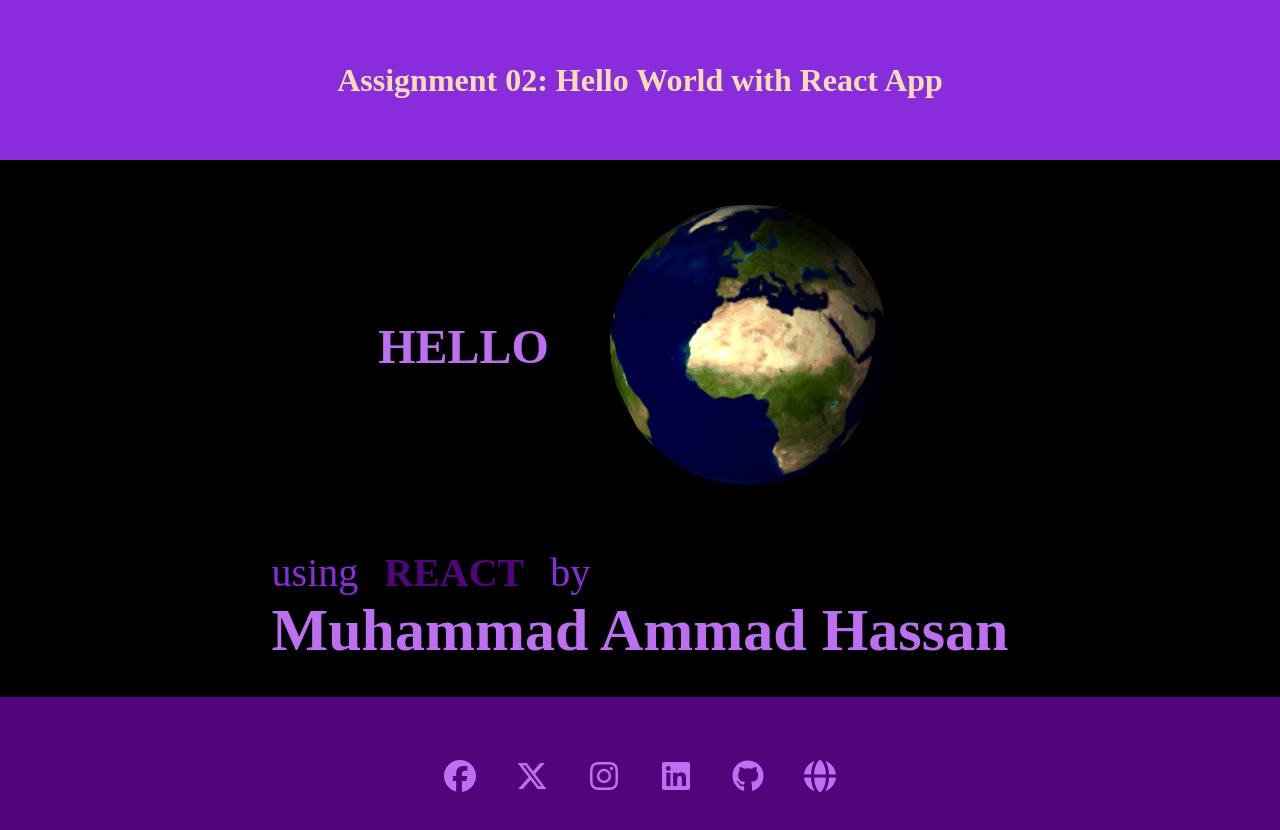
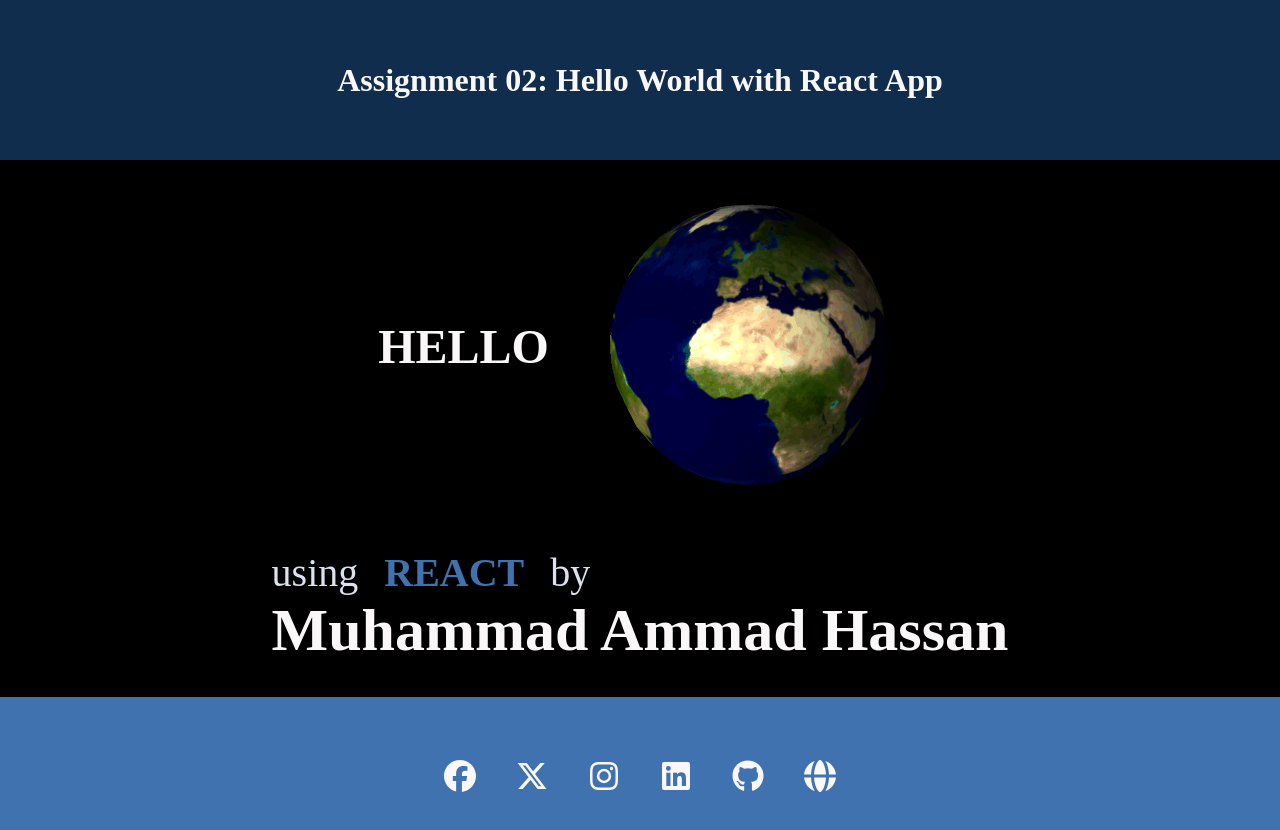
Before and after one commit to m-ammadhassan/Panacloud-Bootcamp-2020, a React (Vite) app in the folder Assignments/Assignment_02/: page / in a window 1280 px wide. Shown: the top 830 px of the page. Built offline with nearby package versions, Linux system fonts and the light colour scheme.

Commit message:
Update App.css

```diff
--- a/Assignments/Assignment_02/src/App.css
+++ b/Assignments/Assignment_02/src/App.css
@@ -17,14 +17,13 @@ a { text-decoration: none; }
     flex-wrap: wrap;
 }
 
-.text { color: #BC6FF1; }
+.text { color: #F9F7F7; }
 
 .header
 {
     min-height: 20vh;
-    background-color: #892CDC;
+    background-color: #112D4E;
     text-align: center;
-    color: wheat;
 }
 
 .main
@@ -41,13 +40,13 @@ a { text-decoration: none; }
     text-transform: uppercase;
 }
 
-.main span { color: #892CDC; }
+.main span { color: #DBE2EF; }
 
 .main .author { font-size: 2.5rem; }
 
 .main .author .react
 {
-    color: #52057B;
+    color: #3F72AF;
     text-transform: uppercase;
     margin: 0 1rem;
 }
@@ -55,13 +54,13 @@ a { text-decoration: none; }
 .footer
 {
     min-height: 20vh;
-    background-color: #52057B;
+    background-color: #3F72AF;
     gap: 2rem;
 }
 
-.footer a { color: #BC6FF1; }
+.footer a { color: #F9F7F7; }
 
-.footer a:hover { color: #000000; }
+.footer a:hover { color: #112D4E; }
 
 .footer a { font-size: 2rem; }
 
```
